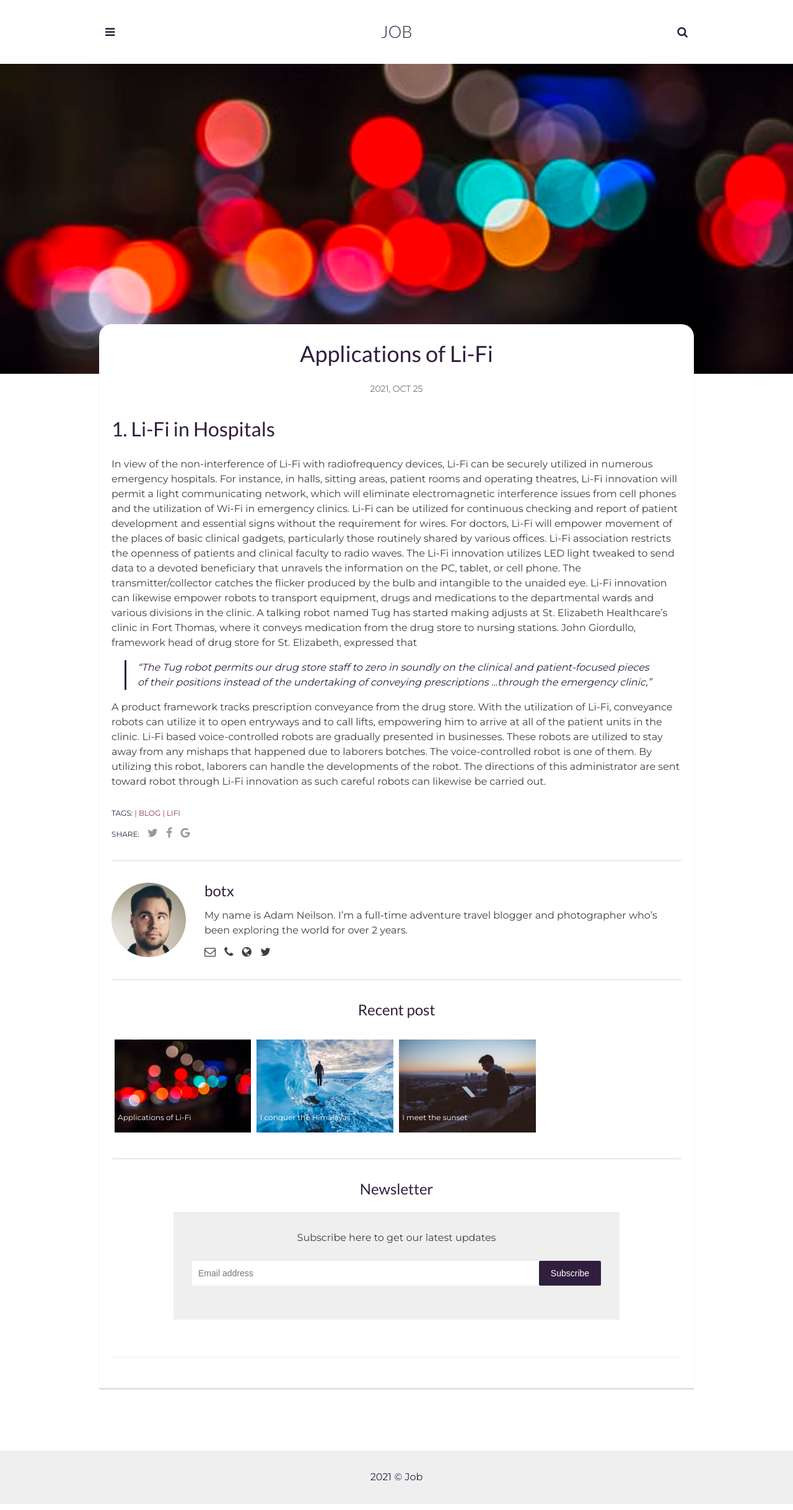
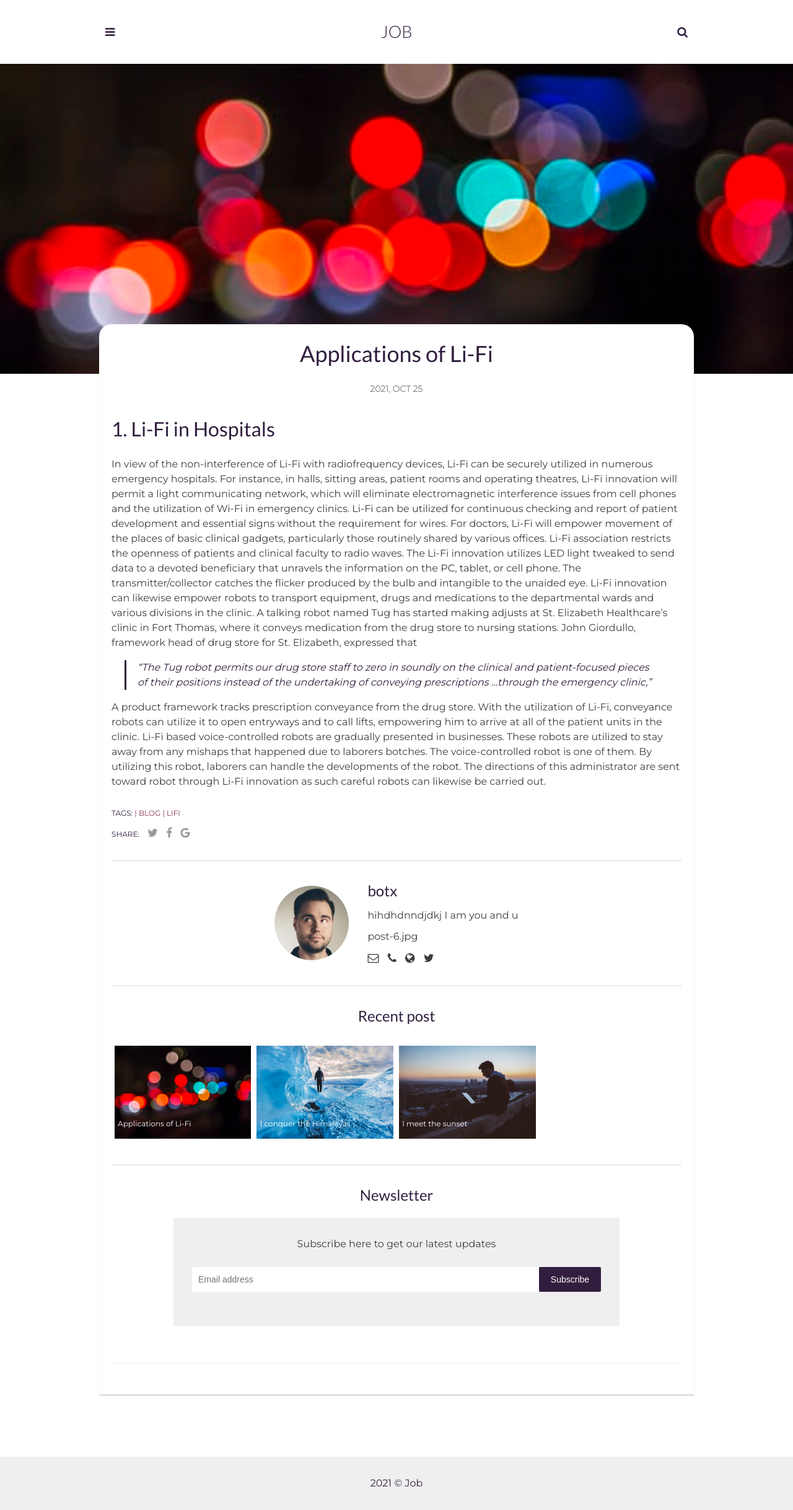
Before and after one commit to haribotx/blog, a Jekyll site: the page built from _posts/2021-10-25-i-appu copy.markdown, in a window 1280 px wide. Shown: the whole page at 62% size. Built offline with Jekyll 4.4.1, drawn with Linux system fonts in a browser that asks for light colours.

Commit message:
authoroli

```diff
--- a/_config.yml
+++ b/_config.yml
@@ -1,4 +1,4 @@
-title: My personal blog - har
+title: Blog
 email: your-email@domain.com
 description: > # this means to ignore newlines until "baseurl:"
   Write an awesome description for your new site here. You can edit this
--- a/_includes/author-box.html
+++ b/_includes/author-box.html
@@ -2,7 +2,9 @@
   <img src="{{site.baseurl}}/assets/img/{% if site.author-pic %}{{site.author-pic}}{% endif %}" alt="{{site.author}}" class="author-img">
   <div class="author-desc">
     <h2>{{page.author}}</h2>
-    <p>{{site.about-author}}</p>
+    <p>{{page.about-author}}</p>
+    <p>{{page.author-pic}}</p>
+
     <ul>
       {% if site.email %}
         <li class="email"><a href="mailto:{{site.email}}"><i class="fa fa-envelope-o"></i></a></li>
--- a/_posts/2021-10-25-i-appu copy.markdown
+++ b/_posts/2021-10-25-i-appu copy.markdown
@@ -6,6 +6,8 @@ description: You’ll find this post in your `_posts` directory. Go ahead and ed
 img: photo-1477999440782-e1f435f8c7de.jpg # Add image post (optional)
 tags: [Blog, LiFi]
 author: botx # Add name author (optional)
+about-author: hihdhdnndjdkj I am you and u
+author-pic: post-6.jpg
 permalink: /lifi
 published: true
 ---
```
